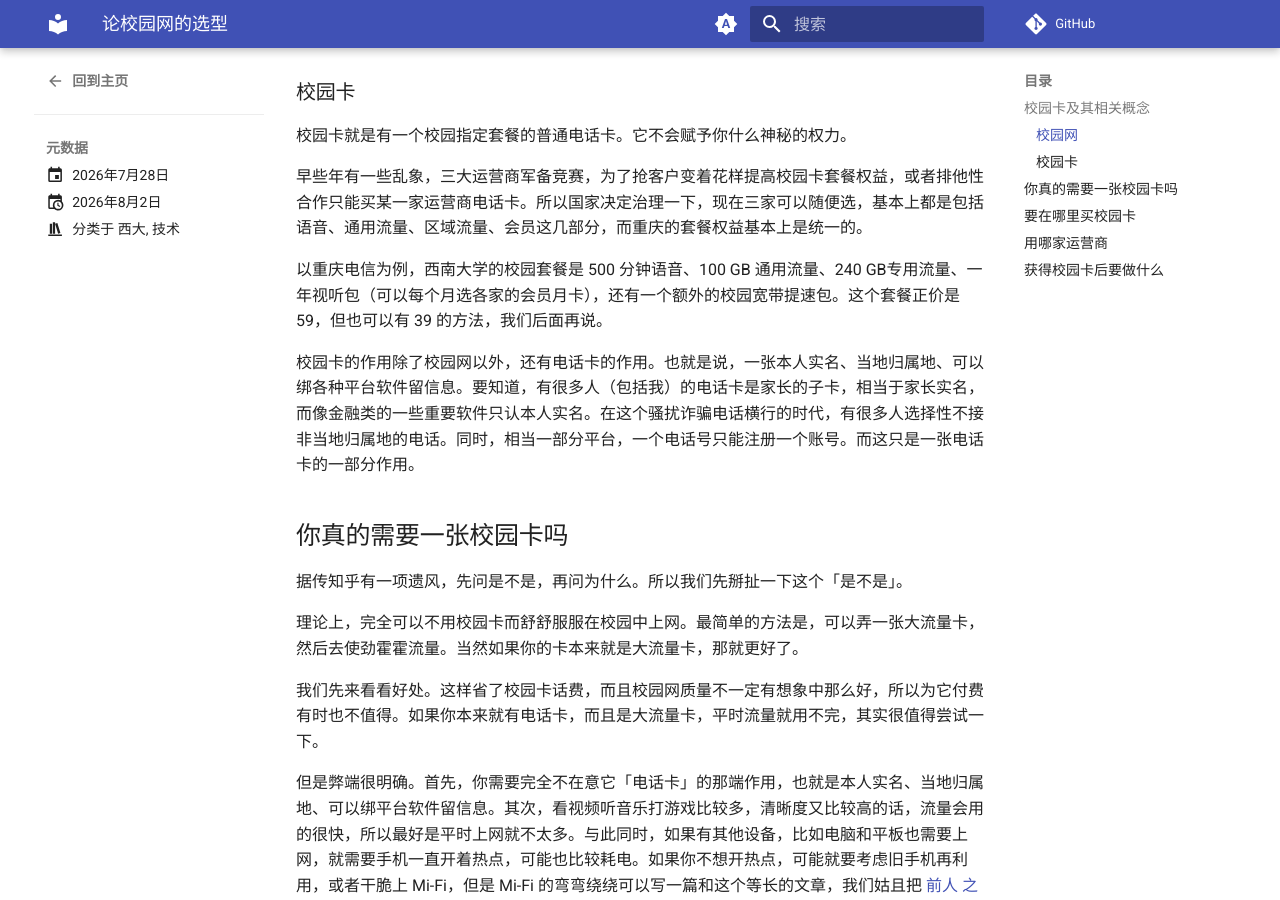
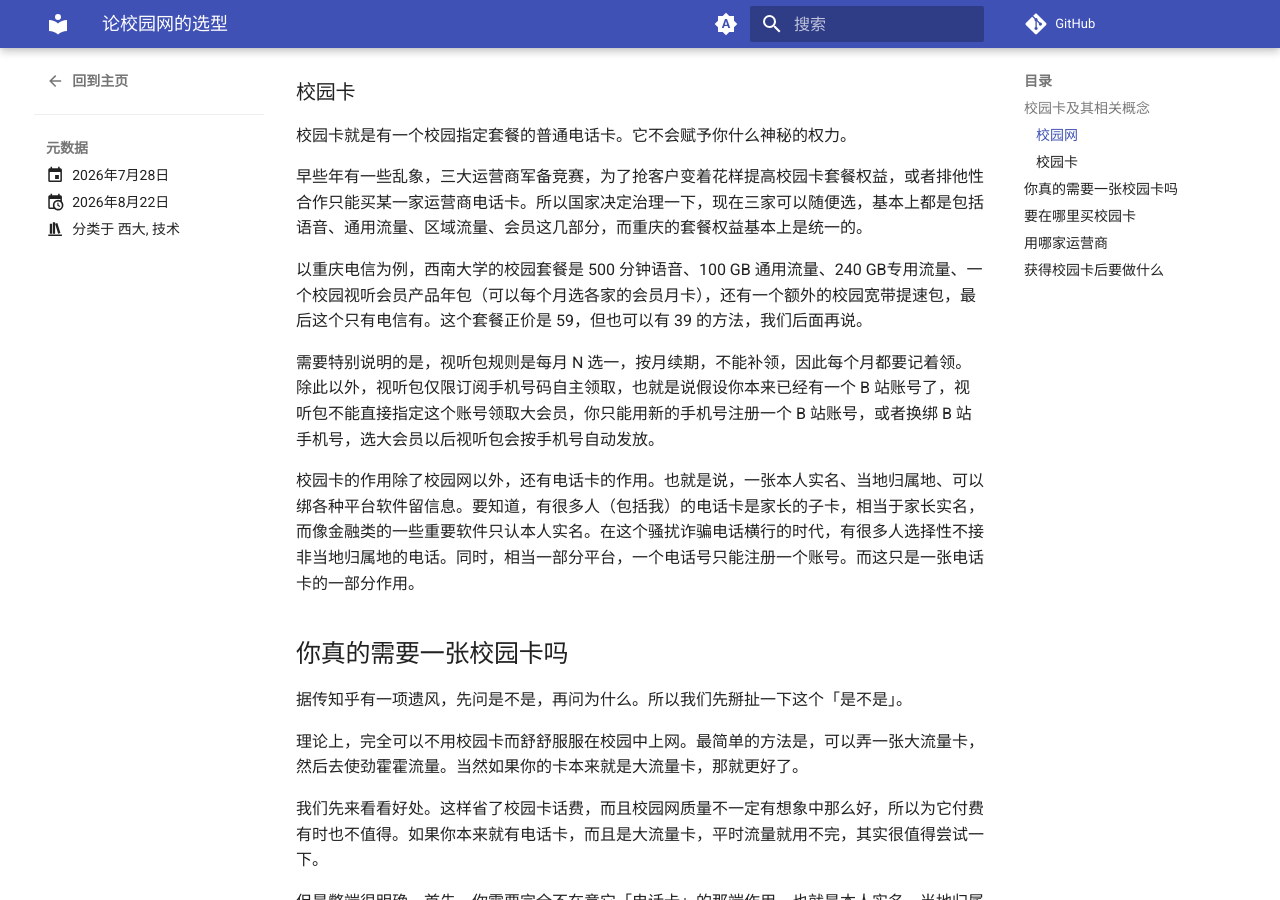
Before and after one commit to PumpkinJui/blog, an MkDocs documentation site: the page built from docs/blog/posts/260728_campus_network.md, in a window 1280 px wide and 900 px high, scrolled down 781 px. Built offline with MkDocs 1.6.1 and Material for MkDocs 9.7.7, drawn with Linux system fonts in a browser that asks for light colours; comment, search, counter and statistics services are not loaded; some of the changed text lies outside the part shown.

Commit message:
Update 260728 Campus Network

```diff
--- a/docs/blog/posts/260728_campus_network.md
+++ b/docs/blog/posts/260728_campus_network.md
@@ -1,7 +1,7 @@
 ---
 date:
   created: 2026-07-28
-  updated: 2026-08-02
+  updated: 2026-08-22
 slug: campus_network
 categories:
   - 西大
@@ -33,7 +33,9 @@ categories:
 
 早些年有一些乱象，三大运营商军备竞赛，为了抢客户变着花样提高校园卡套餐权益，或者排他性合作只能买某一家运营商电话卡。所以国家决定治理一下，现在三家可以随便选，基本上都是包括语音、通用流量、区域流量、会员这几部分，而重庆的套餐权益基本上是统一的。
 
-以重庆电信为例，西南大学的校园套餐是 500 分钟语音、100 GB 通用流量、240 GB专用流量、一年视听包（可以每个月选各家的会员月卡），还有一个额外的校园宽带提速包。这个套餐正价是 59，但也可以有 39 的方法，我们后面再说。
+以重庆电信为例，西南大学的校园套餐是 500 分钟语音、100 GB 通用流量、240 GB专用流量、一个校园视听会员产品年包（可以每个月选各家的会员月卡），还有一个额外的校园宽带提速包，最后这个只有电信有。这个套餐正价是 59，但也可以有 39 的方法，我们后面再说。
+
+需要特别说明的是，视听包规则是每月 N 选一，按月续期，不能补领，因此每个月都要记着领。除此以外，视听包仅限订阅手机号码自主领取，也就是说假设你本来已经有一个 B 站账号了，视听包不能直接指定这个账号领取大会员，你只能用新的手机号注册一个 B 站账号，或者换绑 B 站手机号，选大会员以后视听包会按手机号自动发放。
 
 校园卡的作用除了校园网以外，还有电话卡的作用。也就是说，一张本人实名、当地归属地、可以绑各种平台软件留信息。要知道，有很多人（包括我）的电话卡是家长的子卡，相当于家长实名，而像金融类的一些重要软件只认本人实名。在这个骚扰诈骗电话横行的时代，有很多人选择性不接非当地归属地的电话。同时，相当一部分平台，一个电话号只能注册一个账号。而这只是一张电话卡的一部分作用。
 
@@ -115,4 +117,6 @@ categories:
 
 如果有弃用这个电话号的想法，就不要在太多地方留这张电话卡的信息，少注册新账号，并且维护一个列表，说明自己都注册过什么东西。这些都是为了销号所准备的，所以要慎重考虑，不然最后决定不销号，会有一种沉没成本迎面扑来的感觉。
 
+每个月话费别忘了充，视听包记着领。可以在系统日历定一个每月循环的日程，提醒自己还有这档子事。
+
 最后，希望你借此对大学生活有所认知，做一个有选择权的自己。
```
